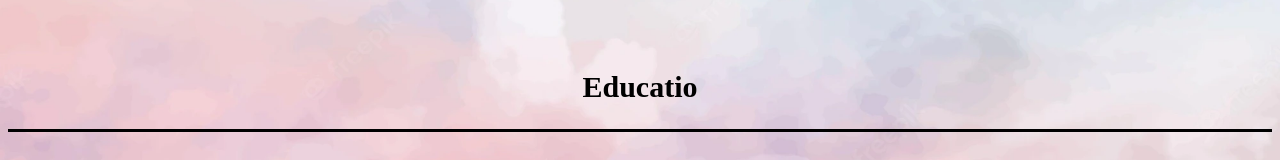
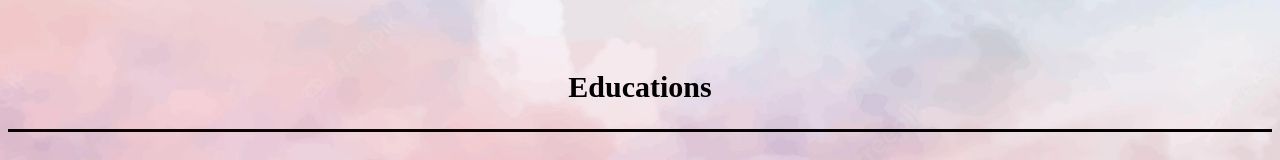
Before and after one commit to jadhav-vaibhav/vaibhavjadhav.io, a plain HTML site: page index.html in a window 1280 px wide. Shown: the part 1331-1491 px from the top of the page. Drawn offline with Linux system fonts and the light colour scheme.

Commit message:
Update index.html

```diff
--- a/index.html
+++ b/index.html
@@ -54,7 +54,7 @@
         knowledge and improvement of my skills by giving some input to the company.</p>
     </div>
     <br>
-    <h2 class="center">Educatio</h2>
+    <h2 class="center">Educations</h2>
     <hr size="3" noshade="" color="black">
     <pre >
 <div class="text-size">
```
